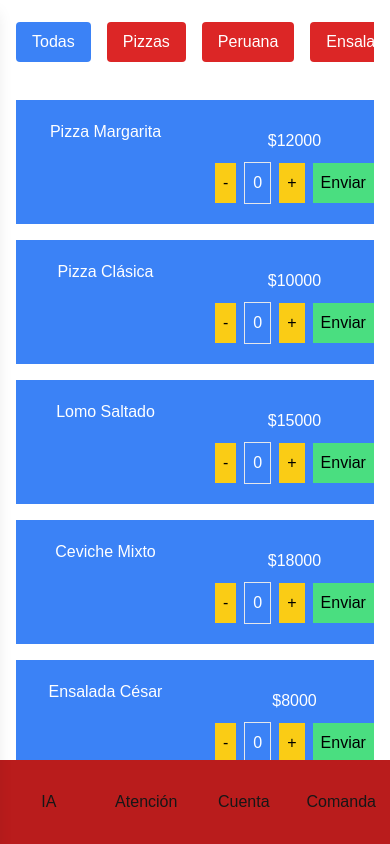
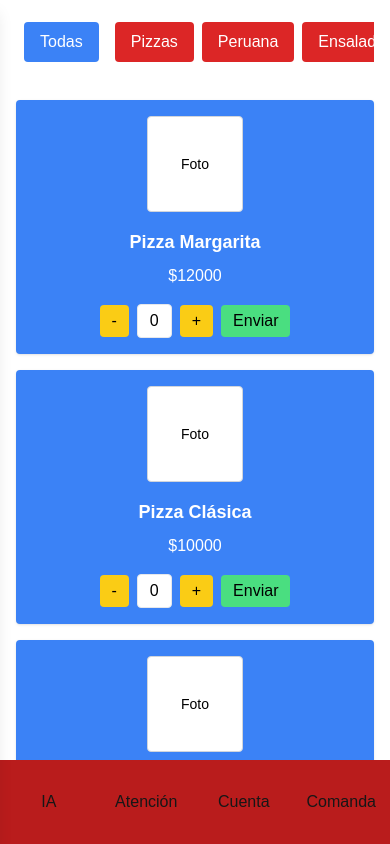
Before and after one commit to CristianTapia/menu, a Next.js app: page /menu in a window 390 px wide. Built offline with nearby package versions, Linux system fonts and the light colour scheme.

Commit message:
Adding responsiveness to 320 px screen

```diff
--- a/app/ui/Catagories.tsx
+++ b/app/ui/Catagories.tsx
@@ -15,12 +15,40 @@ export default function Categories({
     onCategorySelectionAction(category);
   }
   return (
-    <div className="grid grid-cols-[auto_1fr] items-center w-full overflow-x-auto">
+    // <div className="grid grid-cols-[auto_1fr] items-center w-full overflow-x-auto">
+    //   {/* 🔹 Botón "Todas" fijo */}
+    //   <div className="sticky left-0">
+    //     <button
+    //       onClick={() => handleCategoryClick(null)}
+    //       className={`px-4 py-2 rounded ${
+    //         activeCategory === null ? "bg-blue-500 text-white" : "bg-red-600 text-white"
+    //       }`}
+    //     >
+    //       Todas
+    //     </button>
+    //   </div>
+
+    //   {/* 🔹 Botones desplazables */}
+    //   <div className="overflow-x-auto flex gap-4 pl-4">
+    //     {categoriesArray.map((option) => (
+    //       <button
+    //         key={option.id}
+    //         onClick={() => handleCategoryClick(option.name)}
+    //         className={`px-4 py-2 rounded ${
+    //           activeCategory === option.name ? "bg-blue-500 text-white" : "bg-red-600 text-white"
+    //         }`}
+    //       >
+    //         {option.name}
+    //       </button>
+    //     ))}
+    //   </div>
+    // </div>
+    <div className="flex items-center w-full overflow-x-auto gap-2 px-2 py-2 bg-white">
       {/* 🔹 Botón "Todas" fijo */}
-      <div className="sticky left-0">
+      <div className="sticky left-0 z-10 bg-white">
         <button
           onClick={() => handleCategoryClick(null)}
-          className={`px-4 py-2 rounded ${
+          className={`px-4 py-2 rounded whitespace-nowrap ${
             activeCategory === null ? "bg-blue-500 text-white" : "bg-red-600 text-white"
           }`}
         >
@@ -29,12 +57,12 @@ export default function Categories({
       </div>
 
       {/* 🔹 Botones desplazables */}
-      <div className="overflow-x-auto flex gap-4 pl-4">
+      <div className="flex gap-2 pl-2">
         {categoriesArray.map((option) => (
           <button
             key={option.id}
             onClick={() => handleCategoryClick(option.name)}
-            className={`px-4 py-2 rounded ${
+            className={`px-4 py-2 rounded whitespace-nowrap ${
               activeCategory === option.name ? "bg-blue-500 text-white" : "bg-red-600 text-white"
             }`}
           >
--- a/app/ui/Products.tsx
+++ b/app/ui/Products.tsx
@@ -39,21 +39,34 @@ export default function Products({
   return (
     <div className="flex flex-col gap-y-4">
       {filteredDishes.map((option) => (
-        <div key={option.id} className="bg-blue-500 text-white text-center grid grid-cols-2">
-          <div className="p-5">{option.name}</div>
+        <div
+          key={option.id}
+          className="bg-blue-500 text-white rounded shadow p-4 flex flex-col sm:grid sm:grid-cols-3 gap-4"
+        >
+          {/* Foto */}
+          <div className="flex items-center justify-center">
+            <div className="w-24 h-24 bg-white border border-gray-300 rounded text-black flex items-center justify-center text-sm">
+              Foto
+            </div>
+          </div>
 
-          <div className="p-5 grid grid-rows-2 items-center">
-            <div>${option.price}</div>
-            <div className="flex items-center justify-center gap-2">
-              <button className="bg-yellow-400 text-black p-2" onClick={() => minusProd(option.id)}>
+          {/* Nombre + Precio */}
+          <div className="flex flex-col justify-center items-center sm:items-start gap-2">
+            <div className="text-lg font-semibold">{option.name}</div>
+            <div className="text-base">${option.price}</div>
+          </div>
+
+          {/* + - Controles */}
+          <div className="flex flex-wrap justify-center items-center gap-2">
+            <button className="bg-yellow-400 text-black px-3 py-1 rounded" onClick={() => minusProd(option.id)}>
               -
             </button>
-              <span className="p-2 border">{plus[option.id] || 0}</span>
-              <button className="bg-yellow-400 text-black p-2" onClick={() => plusProd(option.id)}>
+            <span className="px-3 py-1 border rounded bg-white text-black">{plus[option.id] || 0}</span>
+            <button className="bg-yellow-400 text-black px-3 py-1 rounded" onClick={() => plusProd(option.id)}>
               +
             </button>
             <button
-                className="bg-green-400 text-black p-2"
+              className="bg-green-400 text-black px-3 py-1 rounded"
               onClick={() => {
                 if ((plus[option.id] || 0) > 0) {
                   onOrderClickAction(option.name, option.price, plus[option.id], option.category);
@@ -64,7 +77,6 @@ export default function Products({
             </button>
           </div>
         </div>
-        </div>
       ))}
     </div>
   );
```
Lines whose indentation alone changed are shown as unchanged.
